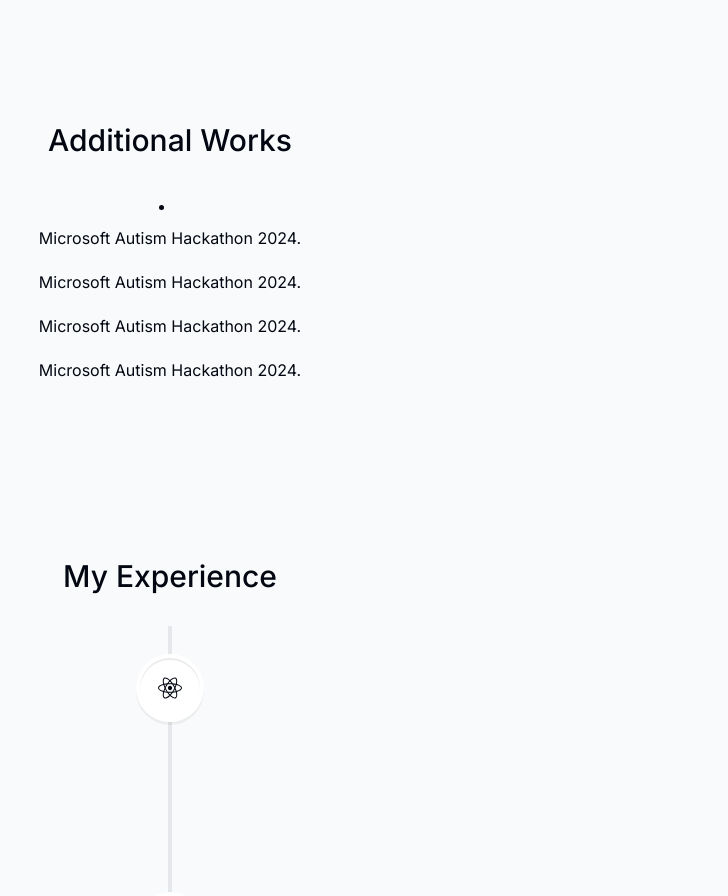
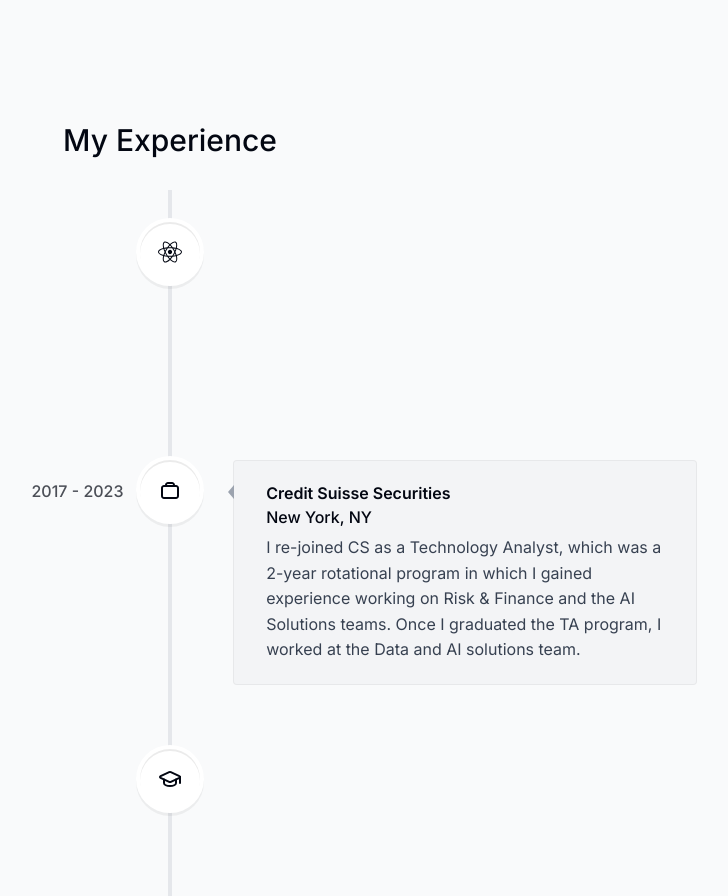
Before and after one commit to shkim22/portfolio-website, a Next.js app: page / in a window 1280 px wide. Shown: the part 2760-3656 px from the top of the page, without its empty margins (470-1198 px from the left). Built offline with nearby package versions, Linux system fonts and the light colour scheme.

Commit message:
unseen additional

```diff
--- a/app/page.tsx
+++ b/app/page.tsx
@@ -15,7 +15,7 @@
       <About />
       <Projects />
       <Skills />
-      <Additional />
+      {/* <Additional /> */}
       <Experience />
       <Contact />
     </main>
```
